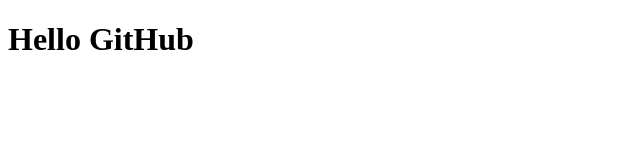
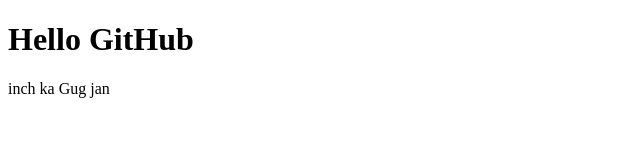
Before and after one commit to GurgenTsaturyan/GitHub-for-Begginers, a plain HTML site: page index.html in a window 1280 px wide. Shown: the whole page, without its empty margins (0-640 px from the left). Drawn offline with Linux system fonts and the light colour scheme.

```diff
--- a/index.html
+++ b/index.html
@@ -10,5 +10,6 @@
 <body>
 
     <h1>Hello GitHub</h1>
+    <p>inch ka Gug jan</p>
 </body>
 </html>
```
